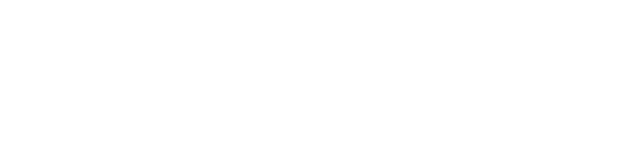
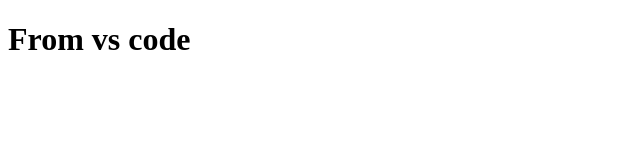
Before and after one commit to dinkloc/dinhlocXrapwng, a plain HTML site: page home.html in a window 1280 px wide. Shown: the whole page, without its empty margins (0-640 px from the left). Drawn offline with Linux system fonts and the light colour scheme.

Commit message:
from vs code

```diff
--- a/home.html
+++ b/home.html
@@ -7,6 +7,6 @@
     <title>Document</title>
 </head>
 <body>
-
+    <h1>From vs code</h1>
 </body>
 </html>
```
